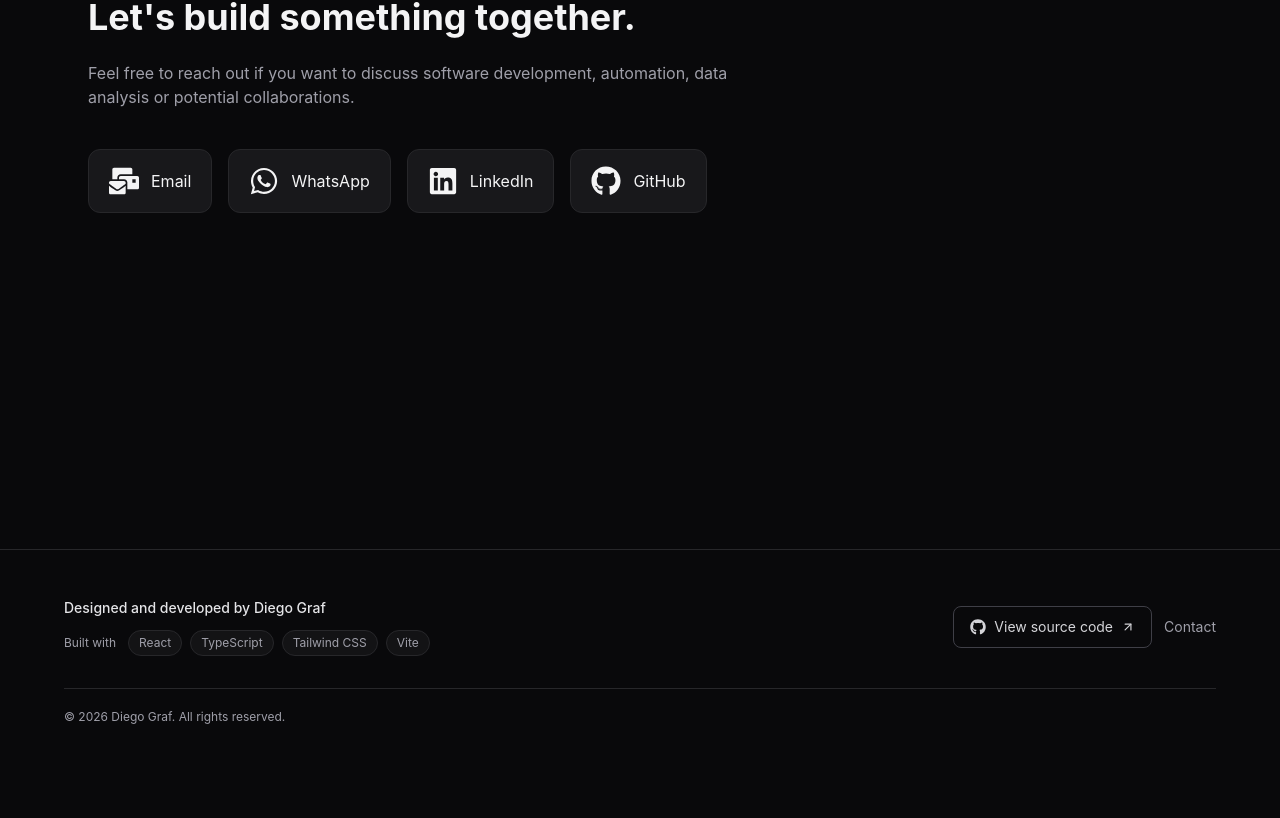
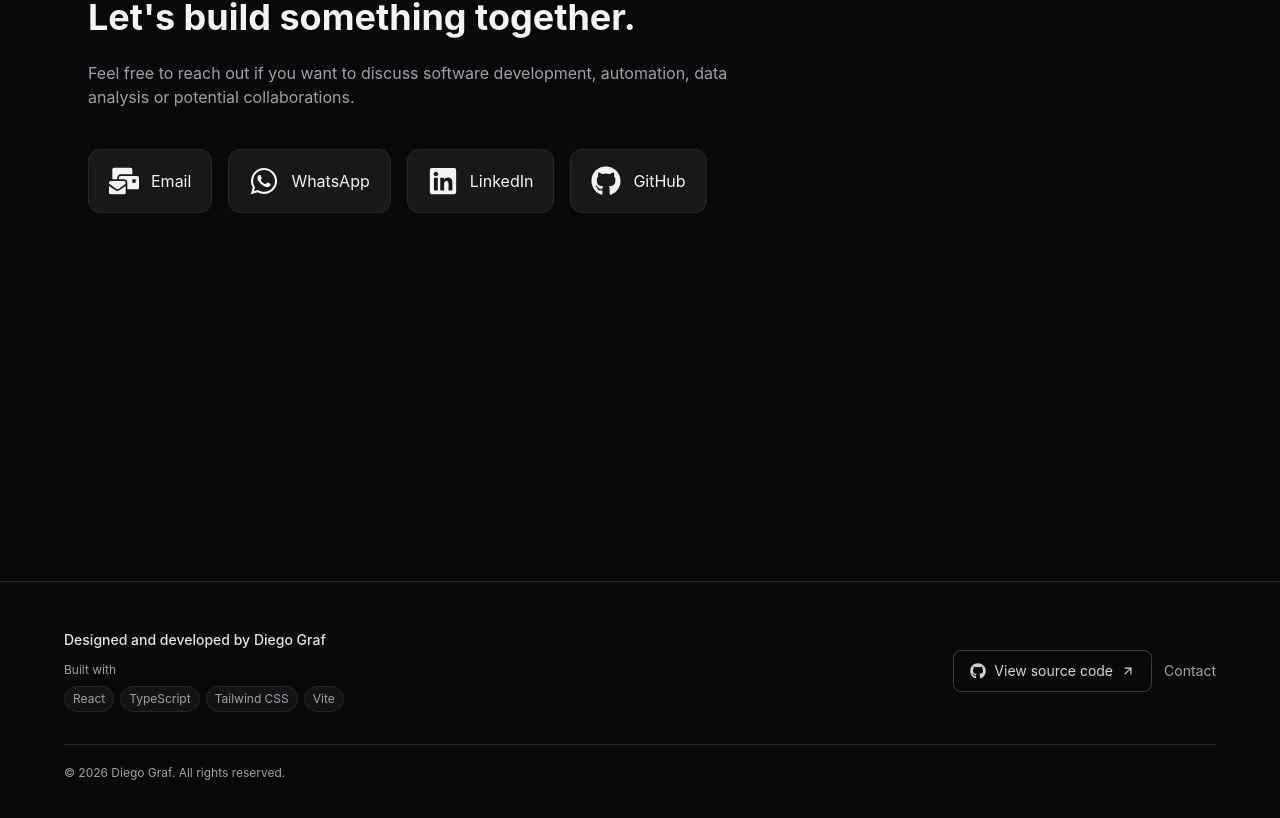
Before and after one commit to diegorafaelgraf/diego-graf-landing, a React (Vite) app: page / in a window 1280 px wide. Shown: the part 8923-9741 px from the top of the page. Before the commit the page ends 9696 px from the top, so only its background shows below. Built offline with nearby package versions, Linux system fonts and the light colour scheme.

Commit message:
feat: :sparkles: improve footer and contact design

```diff
--- a/src/components/Footer/Footer.tsx
+++ b/src/components/Footer/Footer.tsx
@@ -14,14 +14,14 @@ export default function Footer() {
             <p className="text-sm font-medium text-zinc-200">
               {t('footer.credit')}
             </p>
-            <div className="mt-3 flex flex-wrap items-center gap-2">
-              <span className="mr-1 text-xs text-zinc-400">
-                {t('footer.builtWith')}
-              </span>
+            <p className="mt-3 text-xs text-zinc-400">
+              {t('footer.builtWith')}
+            </p>
+            <div className="mt-2 flex flex-wrap items-center gap-1.5">
               {technologies.map((technology) => (
                 <span
                   key={technology}
-                  className="rounded-full border border-zinc-800 bg-zinc-900/70 px-2.5 py-1 text-xs text-zinc-400"
+                  className="whitespace-nowrap rounded-full border border-zinc-800 bg-zinc-900/70 px-2 py-1 text-xs text-zinc-400"
                 >
                   {technology}
                 </span>
--- a/src/sections/Contact/Contact.tsx
+++ b/src/sections/Contact/Contact.tsx
@@ -7,7 +7,7 @@ export default function Contact() {
   return (
     <section
       id="contact"
-      className="scroll-mt-0 min-h-[calc(100vh-5rem)] mx-auto max-w-6xl px-6 py-32"
+      className="scroll-mt-0 mx-auto max-w-6xl px-6 pt-32 pb-92"
     >
       <span className="font-medium text-blue-500">
         {t('contact.section')}
```
